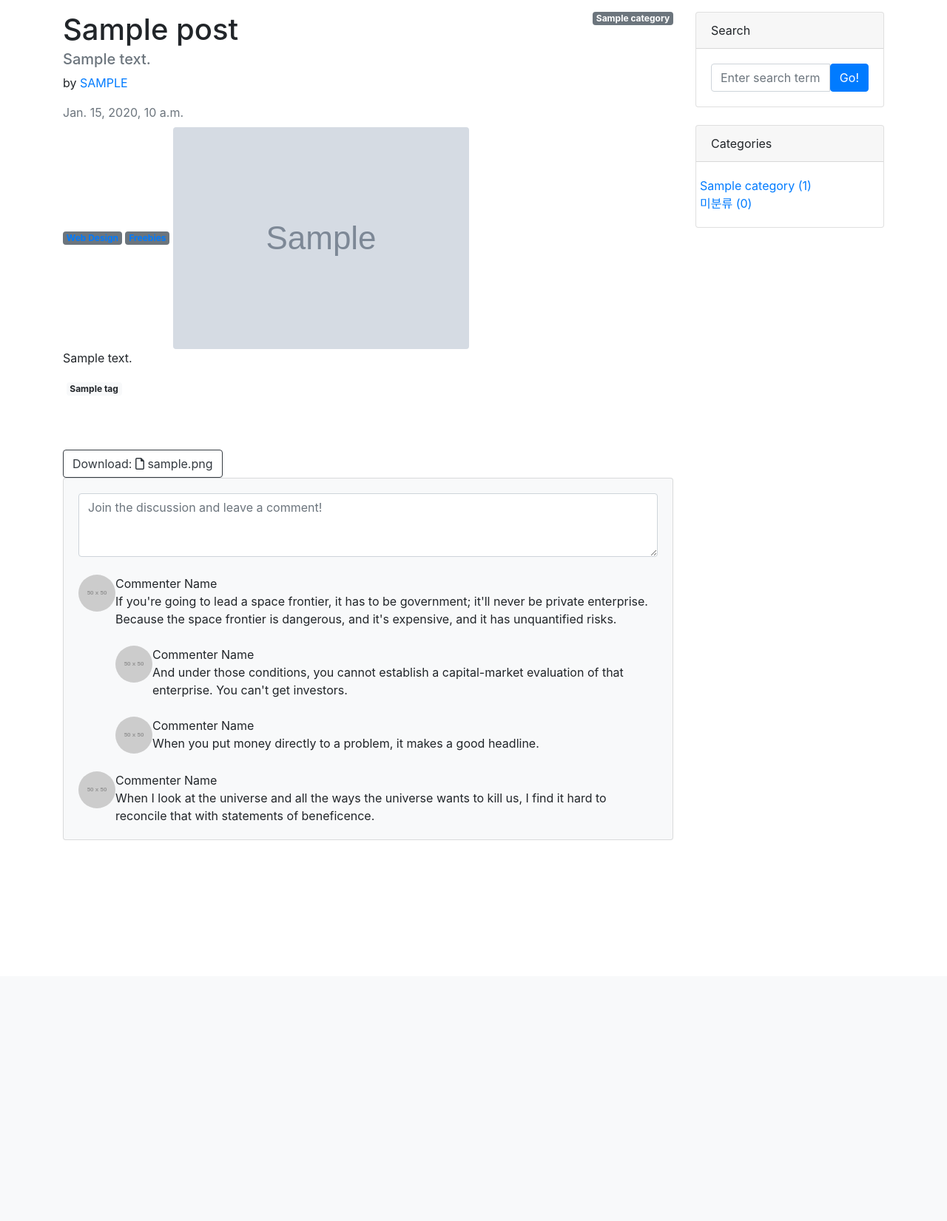
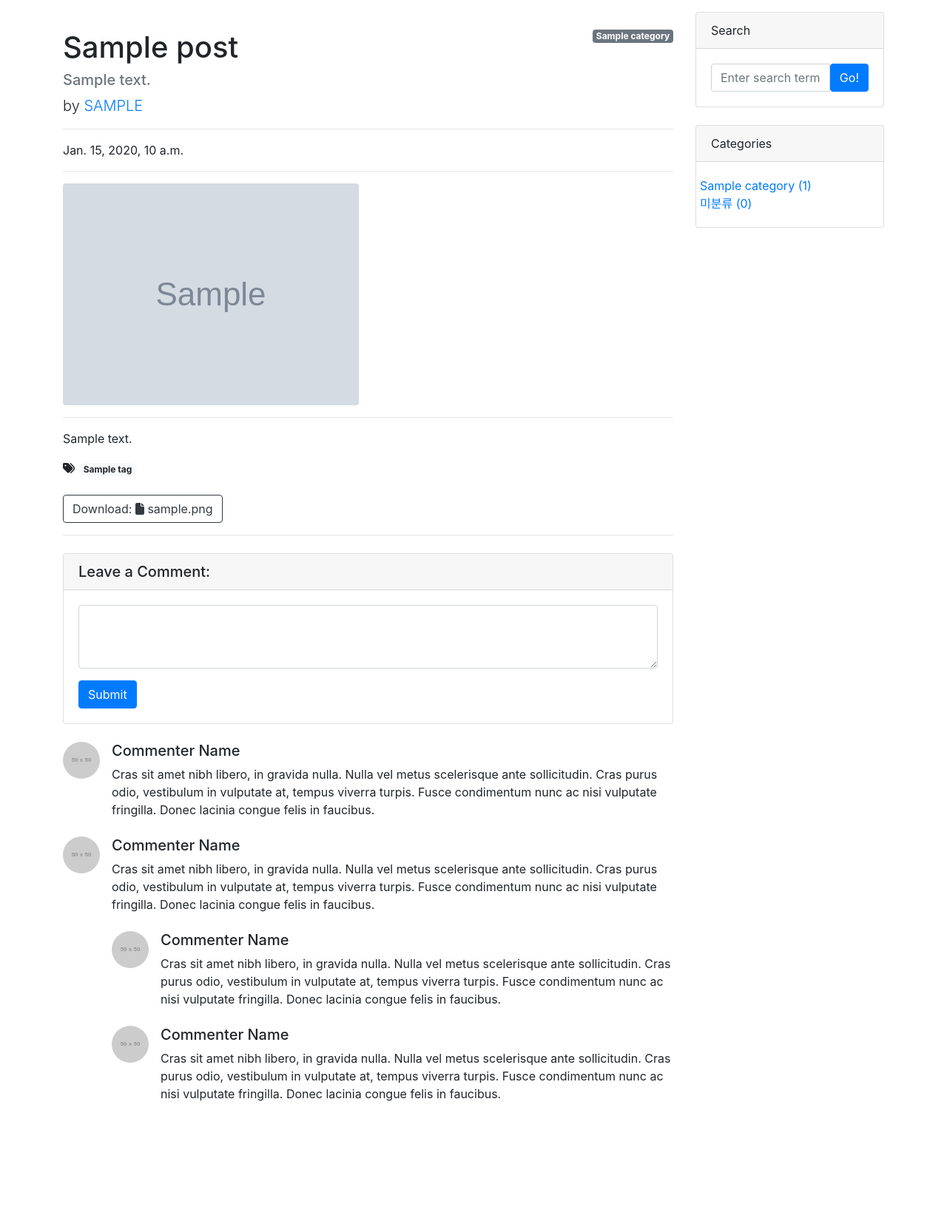
Before and after one commit to domicmeia/toy, a Django app: page /blog/1/ in a window 1280 px wide. Shown: the part 56-1707 px from the top of the page at 74% size. Before the commit the page ends 1192 px from the top, so only its background shows below. Run offline with Django 4.2, Linux system fonts and the light colour scheme; tables that the repository leaves empty hold one stand-in row (values such as "Sample post"); grey boxes marked "Sample" are stand-in pictures; grey boxes labelled with a size stand in for pictures from a placeholder-image service; some libraries are stand-ins or nearby versions.

Commit message:
오류 수정

```diff
--- a/blog/templates/blog/post_detail.html
+++ b/blog/templates/blog/post_detail.html
@@ -1,106 +1,120 @@
 {% extends 'blog/base.html' %}
-
 {% block head_title %}
   {{ post.title }} - Blog
 {% endblock %}
-
 {% block main_area %}
     <div id="post-area">
-<!-- Post Category-->
         {% if post.category %}
                         <span class="badge badge-secondary float-right">{{ post.category }}</span>
                     {% else %}
                         <span class="badge badge-secondary float-right">미분류</span>
                     {% endif %}
-<!-- Post title-->
-<h1 class="fw-bolder mb-1">{{ post.title }}</h1>
+        <!-- Title -->
+        <h1 class="mt-4">{{ post.title }}</h1>
         <h5 class="text-muted">{{ post.hook_text }}</h5>
-<!-- Post Author-->
-<p clss="lead">
+
+        <!-- Author -->
+        <p class="lead">
           by
           <a href="#">{{ post.author | upper }}</a>
         </p>
-<!-- Post meta content-->
-<div class="text-muted fst-italic mb-2">{{ post.created_at }}</div>
-<!-- Post categories-->
-<a class="badge bg-secondary text-decoration-none link-light" href="#!">Web Design</a>
-<a class="badge bg-secondary text-decoration-none link-light" href="#!">Freebies</a>
-<!-- Preview image figure-->
+
+        <hr>
+
+        <!-- Date/Time -->
+        <p>{{ post.created_at }}</p>
+
+        <hr>
+
+        <!-- Preview Image -->
         {% if post.head_image %}
-<img class = "img-fluid rounded" src="{{ post.head_image.url }}" alt="{{ post.title }} head_image">
+          <img class="img-fluid rounded" src="{{ post.head_image.url }}" alt="{{ post.title }} head_image">
         {% else %}
-<img class = "img-fluid rounded" src="https://picsum.photos/seed/{{ p.id }}/800/200" alt="random_image">
+          <img class="img-fluid rounded" src="https://picsum.photos/seed/{{ post.id }}/800/200" alt="random_image">
         {% endif %}
-<!-- Post content-->
-<section class="mb-5">
+        <hr>
+
+
+        <!-- Post Content -->
         <p>{{ post.content }}</p>
+
         {% if post.tags.exists %}
-    <i class="fas fa=tags"></i>
-    {% for tag in post.tags.all %}
-    <a href="{{ tag.get_absolute_url }}" class="badge badge-light">{{ tag }}</a>
+                        <i class="fas fa-tags"></i>
+                        {% for tag in post.tags.iterator %}
+                            <a href="{{ tag.get_absolute_url }}"><span class="badge badge-pill badge-light">
+                                {{ tag }}</span></a>
                         {% endfor %}
                         <br/>
                         <br/>
                     {% endif %}
-</section>
+
         {% if post.file_upload %}
-<a href="{{ post.file_upload.url }}" class="btn btn-outline-dark" role="button" download>
+          <a href="{{ post.file_upload.url }}" class="btn btn-outline-dark" role="button">
             Download:
+
             {% if post.get_file_ext == 'csv' %}
-    <i class="fas fa-file-csv"></i>
+              <i class="fa-sharp fa-solid fa-file-csv"></i>
             {% elif post.get_file_ext == 'xlsx' or post.get_file_ext == 'xls' %}
-    <i class="fas fa-file-excel"></i>
+              <i class="fa-sharp fa-solid fa-file-excel"></i>
             {% elif post.get_file_ext == 'docx' or post.get_file_ext == 'doc' %}
-    <i class="fas fa-file-word"></i>
+              <i class="fa-sharp fa-solid fa-file-word"></i>
             {% else %}
-    <i class="far fa-file"></i>
+              <i class="fa-sharp fa-solid fa-file"></i>
             {% endif %}
               {{ post.get_file_name }}
           </a>
         {% endif %}
+
+        <hr>
     </div>
-<!-- Comments section-->
+
     <div id="comment-area">
-<section class="mb-5">
-    <div class="card bg-light">
+        <!-- Comments Form -->
+        <div class="card my-4">
+          <h5 class="card-header">Leave a Comment:</h5>
           <div class="card-body">
-            <!-- Comment form-->
-            <form class="mb-4"><textarea class="form-control" rows="3" placeholder="Join the discussion and leave a comment!"></textarea></form>
-            <!-- Comment with nested comments-->
-            <div class="d-flex mb-4">
-                <!-- Parent comment-->
-                <div class="flex-shrink-0"><img class="rounded-circle" src="https://dummyimage.com/50x50/ced4da/6c757d.jpg" alt="..." /></div>
-                <div class="ms-3">
-                    <div class="fw-bold">Commenter Name</div>
-                    If you're going to lead a space frontier, it has to be government; it'll never be private enterprise. Because the space frontier is dangerous, and it's expensive, and it has unquantified risks.
-                    <!-- Child comment 1-->
-                    <div class="d-flex mt-4">
-                        <div class="flex-shrink-0"><img class="rounded-circle" src="https://dummyimage.com/50x50/ced4da/6c757d.jpg" alt="..." /></div>
-                        <div class="ms-3">
-                            <div class="fw-bold">Commenter Name</div>
-                            And under those conditions, you cannot establish a capital-market evaluation of that enterprise. You can't get investors.
+            <form>
+              <div class="form-group">
+                <textarea class="form-control" rows="3"></textarea>
+              </div>
+              <button type="submit" class="btn btn-primary">Submit</button>
+            </form>
           </div>
         </div>
-                    <!-- Child comment 2-->
-                    <div class="d-flex mt-4">
-                        <div class="flex-shrink-0"><img class="rounded-circle" src="https://dummyimage.com/50x50/ced4da/6c757d.jpg" alt="..." /></div>
-                        <div class="ms-3">
-                            <div class="fw-bold">Commenter Name</div>
-                            When you put money directly to a problem, it makes a good headline.
+
+        <!-- Single Comment -->
+        <div class="media mb-4">
+          <img class="d-flex mr-3 rounded-circle" src="http://placehold.it/50x50" alt="">
+          <div class="media-body">
+            <h5 class="mt-0">Commenter Name</h5>
+            Cras sit amet nibh libero, in gravida nulla. Nulla vel metus scelerisque ante sollicitudin. Cras purus odio, vestibulum in vulputate at, tempus viverra turpis. Fusce condimentum nunc ac nisi vulputate fringilla. Donec lacinia congue felis in faucibus.
+          </div>
+        </div>
+
+        <!-- Comment with nested comments -->
+        <div class="media mb-4">
+          <img class="d-flex mr-3 rounded-circle" src="http://placehold.it/50x50" alt="">
+          <div class="media-body">
+            <h5 class="mt-0">Commenter Name</h5>
+            Cras sit amet nibh libero, in gravida nulla. Nulla vel metus scelerisque ante sollicitudin. Cras purus odio, vestibulum in vulputate at, tempus viverra turpis. Fusce condimentum nunc ac nisi vulputate fringilla. Donec lacinia congue felis in faucibus.
+
+            <div class="media mt-4">
+              <img class="d-flex mr-3 rounded-circle" src="http://placehold.it/50x50" alt="">
+              <div class="media-body">
+                <h5 class="mt-0">Commenter Name</h5>
+                Cras sit amet nibh libero, in gravida nulla. Nulla vel metus scelerisque ante sollicitudin. Cras purus odio, vestibulum in vulputate at, tempus viverra turpis. Fusce condimentum nunc ac nisi vulputate fringilla. Donec lacinia congue felis in faucibus.
+              </div>
+            </div>
+
+            <div class="media mt-4">
+              <img class="d-flex mr-3 rounded-circle" src="http://placehold.it/50x50" alt="">
+              <div class="media-body">
+                <h5 class="mt-0">Commenter Name</h5>
+                Cras sit amet nibh libero, in gravida nulla. Nulla vel metus scelerisque ante sollicitudin. Cras purus odio, vestibulum in vulputate at, tempus viverra turpis. Fusce condimentum nunc ac nisi vulputate fringilla. Donec lacinia congue felis in faucibus.
+              </div>
+            </div>
+
           </div>
         </div>
     </div>
-            </div>
-            <!-- Single comment-->
-            <div class="d-flex">
-                <div class="flex-shrink-0"><img class="rounded-circle" src="https://dummyimage.com/50x50/ced4da/6c757d.jpg" alt="..." /></div>
-                <div class="ms-3">
-                    <div class="fw-bold">Commenter Name</div>
-                    When I look at the universe and all the ways the universe wants to kill us, I find it hard to reconcile that with statements of beneficence.
-                </div>
-            </div>
-        </div>
-    </div>
-</section>
-</div>
 {% endblock %}
--- a/blog/urls.py
+++ b/blog/urls.py
@@ -2,6 +2,7 @@ from django.urls import path
 from . import views
 
 urlpatterns = [
+    path('tag/<str:slug>/', views.tag_page),
     path('category/<str:slug>/', views.category_page),
     path('<int:pk>/', views.PostDetail.as_view()),
     path('', views.PostList.as_view()),
--- a/blog/views.py
+++ b/blog/views.py
@@ -1,6 +1,6 @@
 from django.shortcuts import render
 from django.views.generic import ListView, DetailView
-from .models import Post, Category
+from .models import Post, Category, Tag
 
 # Create your views here.
 
@@ -64,3 +64,17 @@ def category_page(request, slug):
             'category': category,
         }
     )
+
+def tag_page(request, slug):
+    tag = Tag.objects.get(slug=slug)
+    post_list = tag.post_set.all()
+    return render(
+        request,
+        'blog/post_list.html',
+        {
+            'post_list': post_list,
+            'tag': tag,
+            'categories': Category.objects.all(),
+            'no_category_post_count': Post.objects.filter(category=None).cout(),
+        }
+    )
```
Also changed, not shown: blog/templates/blog/post_list.html (+19 -21 lines), blog/tests.py (+6 -5 lines). Lines whose indentation alone changed are shown as unchanged.
